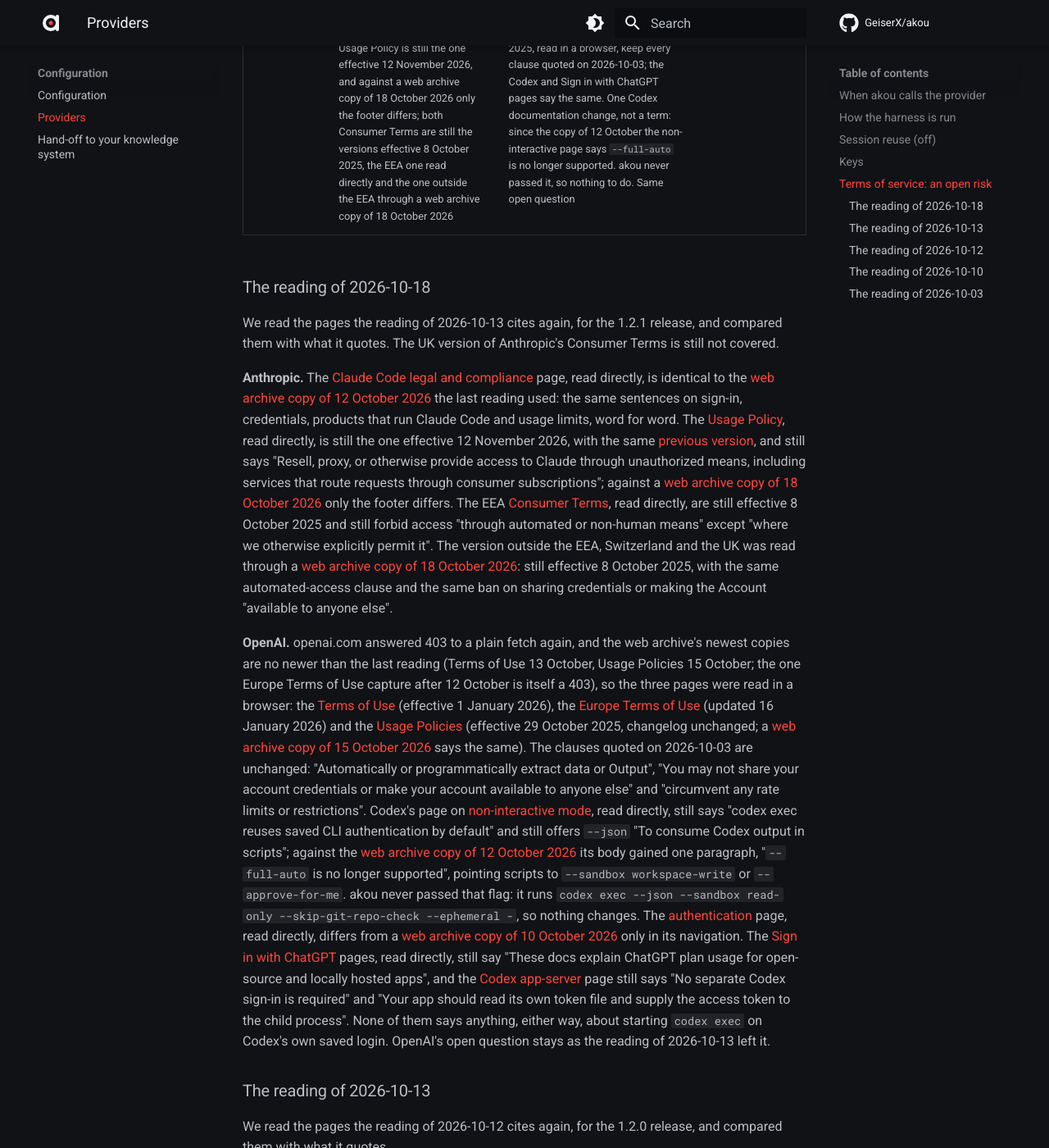
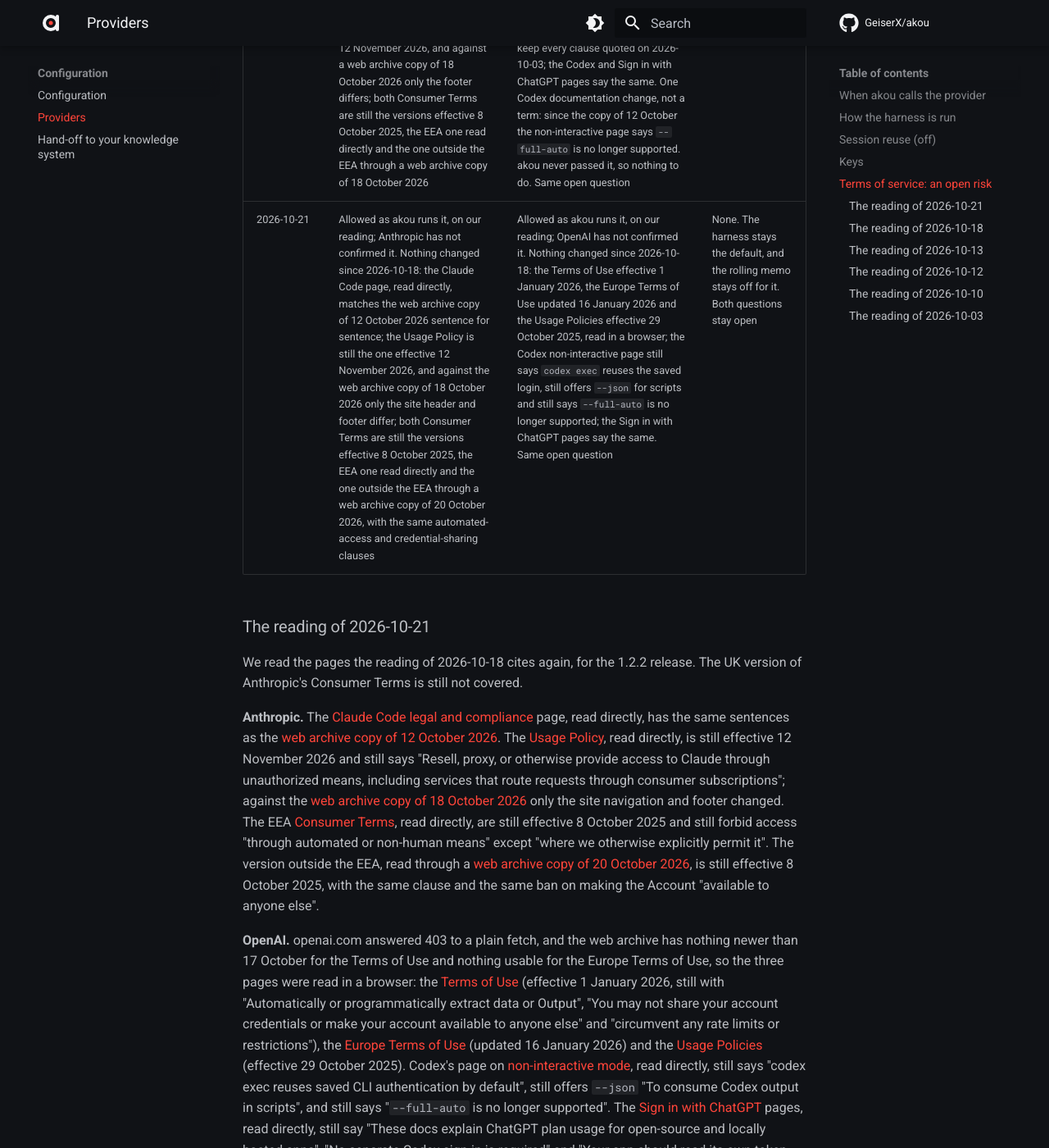
Before and after one commit to GeiserX/akou, an MkDocs documentation site: the page built from docs/providers.md, in a window 1280 px wide and 1400 px high, scrolled down 6304 px. Shown: the whole window at 82% size. Built offline with MkDocs 1.6.1 and Material for MkDocs 9.7.7, drawn with Linux system fonts in a browser that asks for light colours; comment, search, counter and statistics services are not loaded; some of the changed text lies outside the part shown.

```diff
--- a/docs/providers.md
+++ b/docs/providers.md
@@ -109,6 +109,15 @@
 | 2026-10-12 | Allowed as akou runs it, on our reading; Anthropic has not confirmed it. Nothing changed since 2026-10-10: the same Claude Code page, the same EEA Consumer Terms of 8 October 2025 and the same Usage Policy effective 12 November 2026, each read directly. The Consumer Terms outside the EEA were not re-read: only a web archive copy serves that version, and the archive was offline | Allowed as akou runs it, on our reading; OpenAI has not confirmed it. Nothing changed since 2026-10-10: the Terms of Use effective 1 January 2026, the Europe Terms of Use updated 16 January 2026 and the Usage Policies effective 29 October 2025, this time read directly in a browser, still forbid extracting Output "automatically or programmatically" and sharing account credentials; Codex's pages still offer `codex exec --json` and reuse the saved login. Same open question | None. The harness stays the default, and the rolling memo stays off for it. Both questions stay open |
 | 2026-10-13 | Allowed as akou runs it, on our reading; Anthropic has not confirmed it. Nothing changed since 2026-10-12: the Claude Code page matches a web archive copy of 12 October word for word, the Usage Policy is still the one effective 12 November 2026, and both Consumer Terms are still the versions effective 8 October 2025. This time the version outside the EEA was read too, through a web archive copy of 13 October 2026 | Allowed as akou runs it, on our reading; OpenAI has not confirmed it. Nothing changed since 2026-10-12: the same Terms of Use, Europe Terms of Use and Usage Policies, read in a browser, and the same Codex pages. Not a change, but missed by the earlier readings: since at least 29 September 2026 OpenAI documents "ChatGPT plan usage for open-source and locally hosted apps" through Sign in with ChatGPT, where the app registers its own OAuth client. It says nothing about the route akou takes, starting `codex exec` on Codex's own saved login. Same open question, with a documented alternative beside it | None. The harness stays the default, and the rolling memo stays off for it. Both questions stay open. Moving the Codex harness to Sign in with ChatGPT is recorded as an option, not decided |
 | 2026-10-18 | Allowed as akou runs it, on our reading; Anthropic has not confirmed it. Nothing changed since 2026-10-13: the Claude Code page, read directly, is identical to the web archive copy of 12 October 2026; the Usage Policy is still the one effective 12 November 2026, and against a web archive copy of 18 October 2026 only the footer differs; both Consumer Terms are still the versions effective 8 October 2025, the EEA one read directly and the one outside the EEA through a web archive copy of 18 October 2026 | Allowed as akou runs it, on our reading; OpenAI has not confirmed it. Nothing changed since 2026-10-13: the Terms of Use effective 1 January 2026, the Europe Terms of Use updated 16 January 2026 and the Usage Policies effective 29 October 2025, read in a browser, keep every clause quoted on 2026-10-03; the Codex and Sign in with ChatGPT pages say the same. One Codex documentation change, not a term: since the copy of 12 October the non-interactive page says `--full-auto` is no longer supported. akou never passed it, so nothing to do. Same open question | None. The harness stays the default, and the rolling memo stays off for it. Both questions stay open |
+| 2026-10-21 | Allowed as akou runs it, on our reading; Anthropic has not confirmed it. Nothing changed since 2026-10-18: the Claude Code page, read directly, matches the web archive copy of 12 October 2026 sentence for sentence; the Usage Policy is still the one effective 12 November 2026, and against the web archive copy of 18 October 2026 only the site header and footer differ; both Consumer Terms are still the versions effective 8 October 2025, the EEA one read directly and the one outside the EEA through a web archive copy of 20 October 2026, with the same automated-access and credential-sharing clauses | Allowed as akou runs it, on our reading; OpenAI has not confirmed it. Nothing changed since 2026-10-18: the Terms of Use effective 1 January 2026, the Europe Terms of Use updated 16 January 2026 and the Usage Policies effective 29 October 2025, read in a browser; the Codex non-interactive page still says `codex exec` reuses the saved login, still offers `--json` for scripts and still says `--full-auto` is no longer supported; the Sign in with ChatGPT pages say the same. Same open question | None. The harness stays the default, and the rolling memo stays off for it. Both questions stay open |
+
+### The reading of 2026-10-21
+
+We read the pages the reading of 2026-10-18 cites again, for the 1.2.2 release. The UK version of Anthropic's Consumer Terms is still not covered.
+
+**Anthropic.** The [Claude Code legal and compliance](https://code.claude.com/docs/en/legal-and-compliance) page, read directly, has the same sentences as the [web archive copy of 12 October 2026](https://web.archive.org/web/20261012130524/https://code.claude.com/docs/en/legal-and-compliance). The [Usage Policy](https://www.anthropic.com/legal/aup), read directly, is still effective 12 November 2026 and still says "Resell, proxy, or otherwise provide access to Claude through unauthorized means, including services that route requests through consumer subscriptions"; against the [web archive copy of 18 October 2026](https://web.archive.org/web/20261018142748/https://www.anthropic.com/legal/aup) only the site navigation and footer changed. The EEA [Consumer Terms](https://www.anthropic.com/legal/consumer-terms), read directly, are still effective 8 October 2025 and still forbid access "through automated or non-human means" except "where we otherwise explicitly permit it". The version outside the EEA, read through a [web archive copy of 20 October 2026](https://web.archive.org/web/20261020213903/https://www.anthropic.com/legal/consumer-terms), is still effective 8 October 2025, with the same clause and the same ban on making the Account "available to anyone else".
+
+**OpenAI.** openai.com answered 403 to a plain fetch, and the web archive has nothing newer than 17 October for the Terms of Use and nothing usable for the Europe Terms of Use, so the three pages were read in a browser: the [Terms of Use](https://openai.com/policies/row-terms-of-use/) (effective 1 January 2026, still with "Automatically or programmatically extract data or Output", "You may not share your account credentials or make your account available to anyone else" and "circumvent any rate limits or restrictions"), the [Europe Terms of Use](https://openai.com/policies/eu-terms-of-use/) (updated 16 January 2026) and the [Usage Policies](https://openai.com/policies/usage-policies/) (effective 29 October 2025). Codex's page on [non-interactive mode](https://learn.chatgpt.com/docs/non-interactive-mode), read directly, still says "codex exec reuses saved CLI authentication by default", still offers `--json` "To consume Codex output in scripts", and still says "`--full-auto` is no longer supported". The [Sign in with ChatGPT](https://developers.openai.com/siwc/token-sharing-open-source) pages, read directly, still say "These docs explain ChatGPT plan usage for open-source and locally hosted apps", "No separate Codex sign-in is required" and "Your app should read its own token file and supply the access token to the child process". OpenAI's open question stays as the reading of 2026-10-13 left it.
 
 ### The reading of 2026-10-18
 
--- a/package.json
+++ b/package.json
@@ -1,6 +1,6 @@
 {
   "name": "akou",
-  "version": "1.2.1",
+  "version": "1.2.2",
   "private": true,
   "type": "module",
   "license": "GPL-3.0-or-later",
```
Also changed, not shown: CHANGELOG.md (+8 -0 lines), README.md (+1 -1 lines), docs/server-hardware.md (+3 -3 lines), docs/server.md (+5 -5 lines), skills/akou-vocab/SKILL.md (+1 -1 lines), skills/akou/SKILL.md (+1 -1 lines), docs/api/openapi.json, 7 other files.
